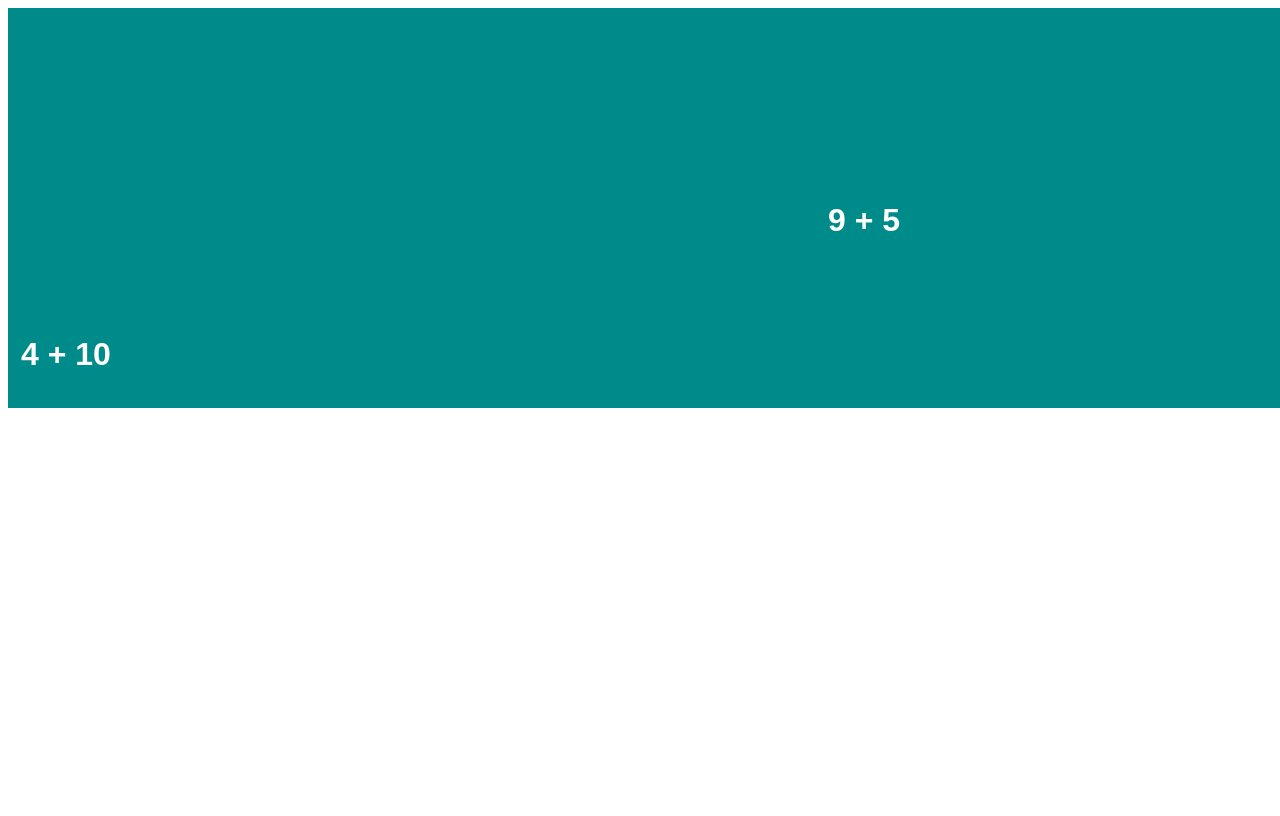
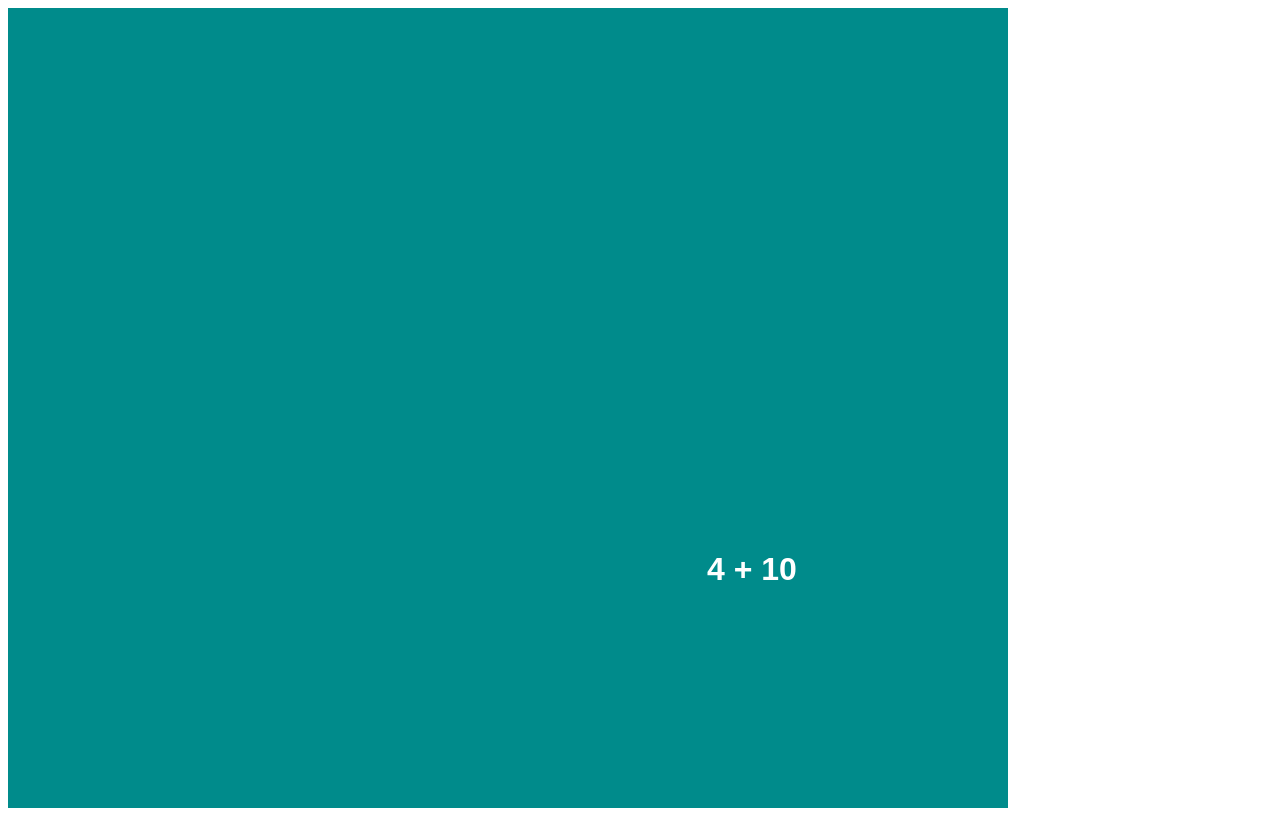
Before and after one commit to claytoncrockett/MentalMathJs, a React app: page / in a window 1280 px wide. Built offline with nearby package versions, Linux system fonts and the light colour scheme.

Commit message:
Fixed key error

```diff
--- a/src/Game.js
+++ b/src/Game.js
@@ -2,20 +2,25 @@ import React from "react";
 import Problem from "./Problem";
 
 class Game extends React.Component {
-  state = { answers: [], problems: [] };
+  state = { answers: [], problems: [], playing: true, id: 0 };
 
   makeNewItem = () => {
     let x = Math.floor(Math.random() * 10) + 1;
     let y = Math.floor(Math.random() * 10) + 1;
     let ans = x + y;
+    const id = this.state.id;
+
     this.setState({
       answers: [...this.state.answers, ans],
-      problems: [...this.state.problems, [x, y]]
+      problems: [...this.state.problems, [x, y, id]],
+      id: this.state.id + 1
     });
 
-    setTimeout(() => {
-      this.makeNewItem();
-    }, 5000);
+    if (this.state.answers.length < 5) {
+      setTimeout(() => {
+        this.makeNewItem();
+      }, 10000);
+    }
   };
 
   componentDidMount() {
@@ -26,11 +31,16 @@ class Game extends React.Component {
     const { answers, problems } = this.state;
     return (
       <div id="game">
-        {problems.map(problem => {
-          return (
-            <Problem key={1} numberOne={problem[0]} numberTwo={problem[1]} />
-          );
-        })}
+        {this.state.playing &&
+          problems.map(problem => {
+            return (
+              <Problem
+                key={problem[2]}
+                numberOne={problem[0]}
+                numberTwo={problem[1]}
+              />
+            );
+          })}
       </div>
     );
   }
--- a/src/Problem.js
+++ b/src/Problem.js
@@ -31,8 +31,8 @@ class Problem extends React.Component {
   };
 
   start = el => {
-    el.style.left = el.offsetLeft + Math.floor(Math.random() * 500) + "px";
-    el.style.top = el.offsetTop + Math.floor(Math.random() * 400) + "px";
+    el.style.left = Math.floor(Math.random() * 900) + "px";
+    el.style.top = Math.floor(Math.random() * 700) + "px";
   };
 
   componentDidMount() {
@@ -45,7 +45,7 @@ class Problem extends React.Component {
   }
   render() {
     return (
-      <div class="movingItem" ref={this.myRef}>
+      <div className="movingItem" ref={this.myRef}>
         <h1>
           {this.props.numberOne} + {this.props.numberTwo}
         </h1>
--- a/src/styles.css
+++ b/src/styles.css
@@ -10,7 +10,7 @@
 
 #game {
   position: relative;
-  width: 100vw;
-  min-height: 50vh;
+  width: 1000px;
+  height: 800px;
   background-color: darkcyan;
 }
```
